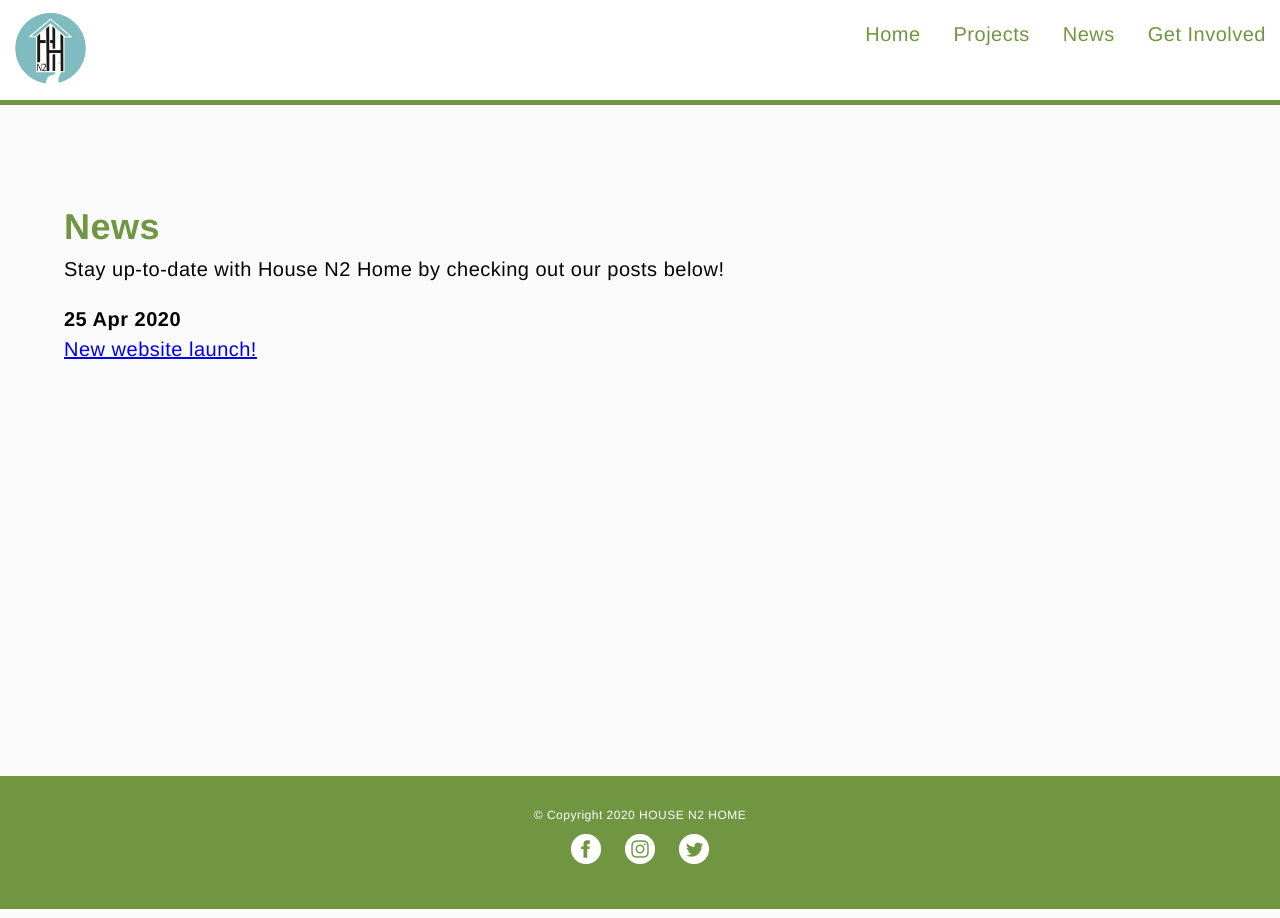
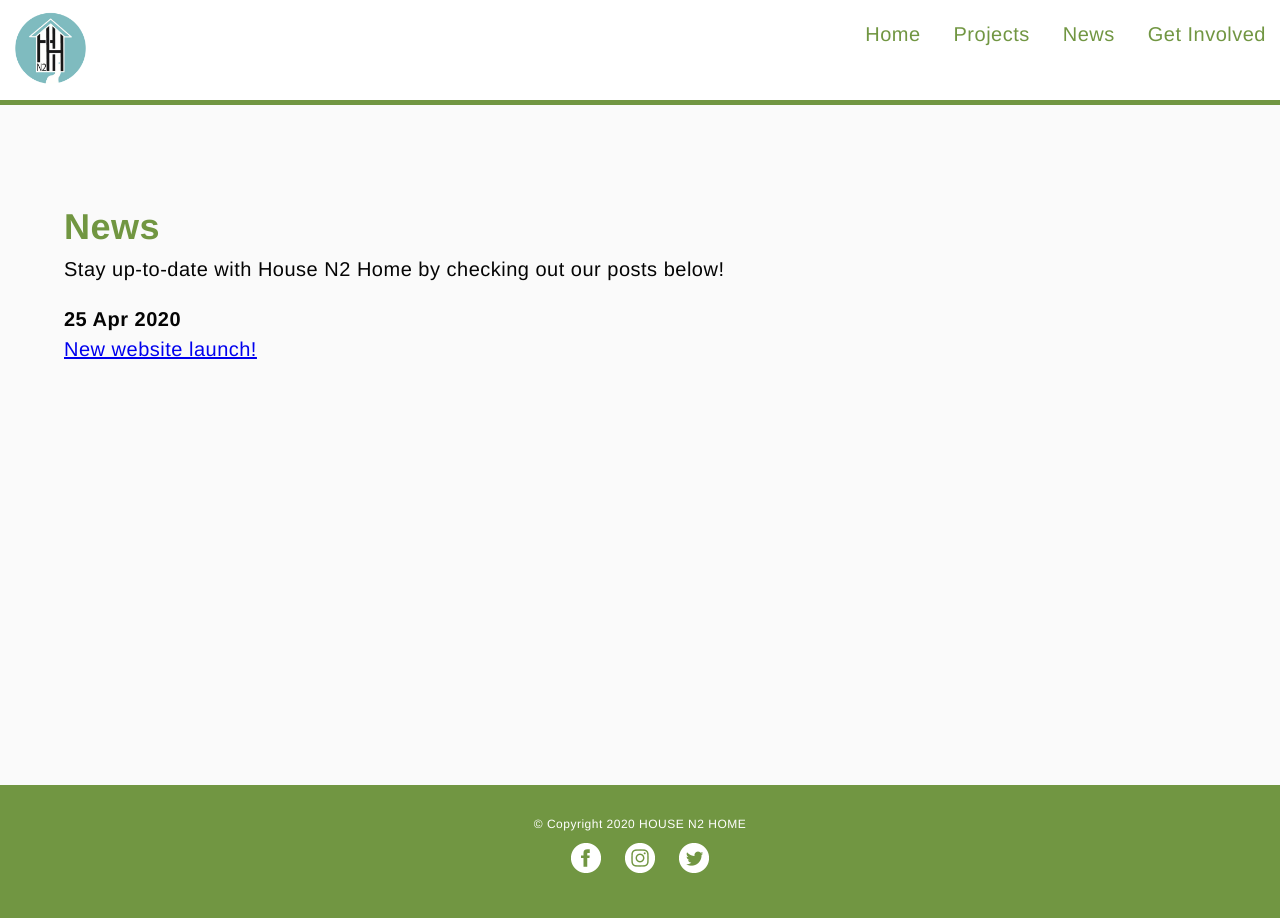
Before and after one commit to si-air2020/si-air2020.github.io, a Jekyll site: the page built from news/index.html, in a window 1280 px wide. Built offline with Jekyll 4.4.1, drawn with Linux system fonts in a browser that asks for light colours.

Commit message:
Update main.css

```diff
--- a/css/main.css
+++ b/css/main.css
@@ -598,5 +598,5 @@
 }
 
 .container {
-  min-height: 84vh
+  min-height: 85vh
 }
```
